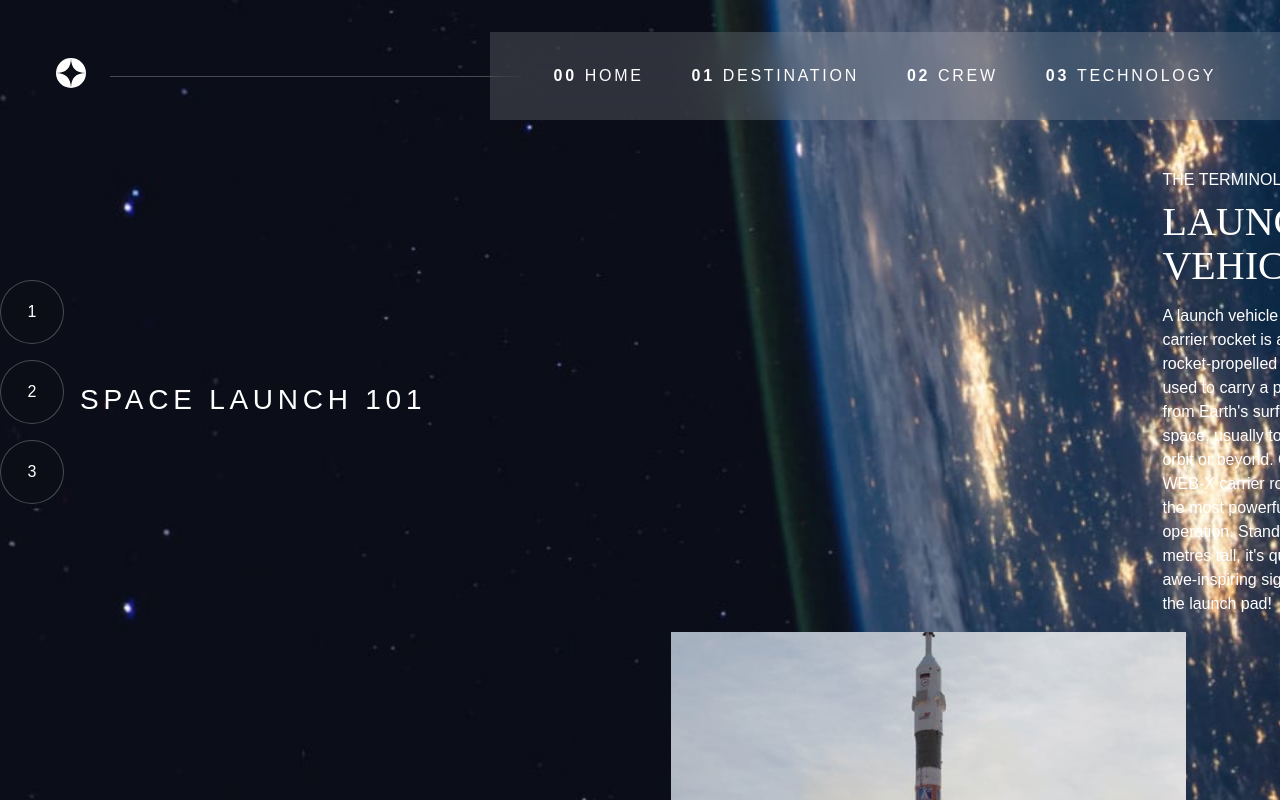
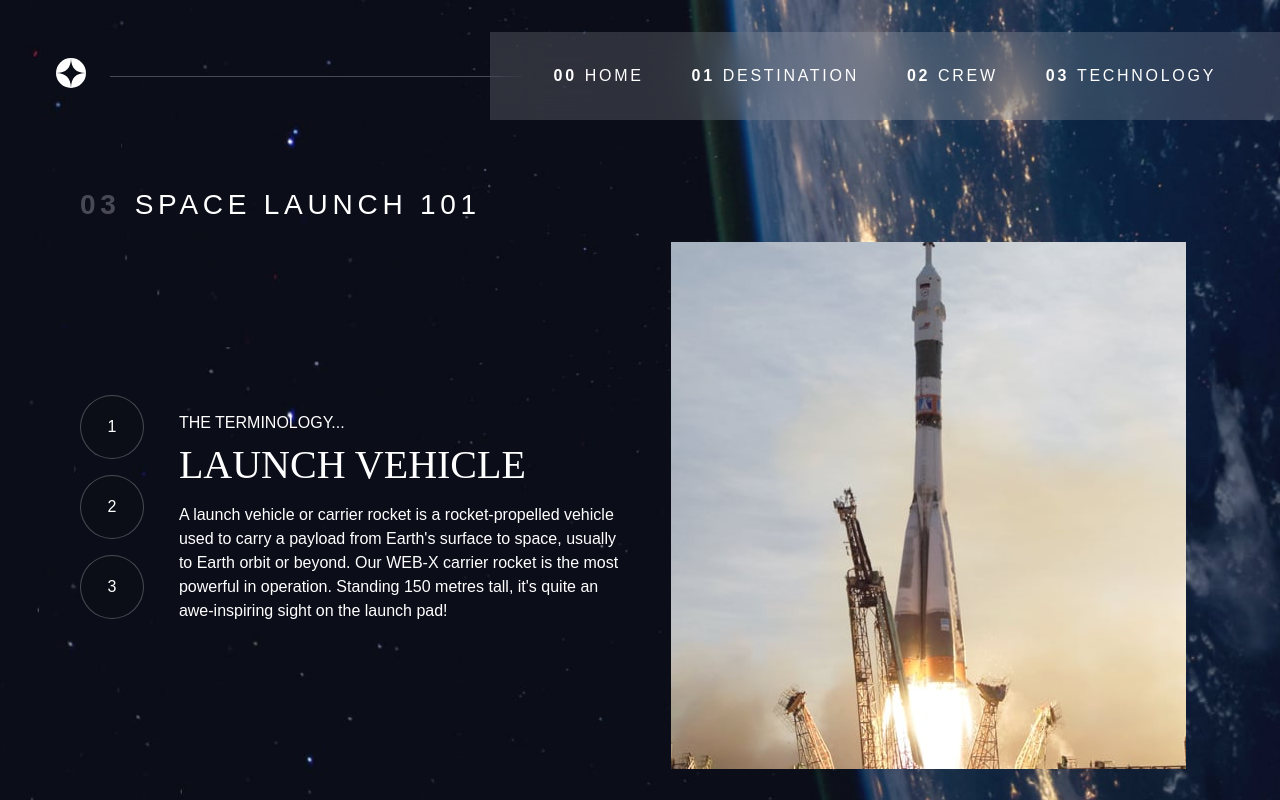
Before and after one commit to Dmnk28/space-tourism, a Next.js app in the folder next/: page /technology in a window 1280 px wide. Shown: the top 800 px of the page. Built offline with nearby package versions, Linux system fonts and the light colour scheme.

Commit message:
Implemented logic and structured layout of technology-page

```diff
--- a/next/pages/technology.tsx
+++ b/next/pages/technology.tsx
@@ -1,8 +1,9 @@
 import { useState } from "react";
-import useWindowSize from "../hooks/useWindowSize";
-
 import { NextPage } from "next";
 import Image from "next/image";
+
+import useWindowSize from "../hooks/useWindowSize";
+import switchActiveLookingTabIndicators from "../utils/switchActiveLookingTabIndicators";
 
 import { CONTENT } from "../data/content";
 
@@ -15,6 +16,7 @@ const Technology: NextPage = () => {
 
     const changeSelectedTech = (index: number) => (event: React.MouseEvent<HTMLButtonElement, MouseEvent>) => {
         event.preventDefault();
+        switchActiveLookingTabIndicators('.numbered-dot-btn', event.currentTarget);
         setCurrentTech(tech[index]);
     }
 
@@ -29,12 +31,16 @@ const Technology: NextPage = () => {
 
     return (
         <main className="grid-container grid-container--tech z-1 flow">
-            <h1 className="numbered-title"><span className="sr-only">03</span>Space Launch 101</h1>
+            <h1 className="numbered-title"><span aria-hidden="true">03</span>Space Launch 101</h1>
+            <div className="tech-tabs flow">
                 <div className="numbered-dots flex">
                     {
                         tech.map((techElement, index) => {
                             return (
-                            <button onClick={changeSelectedTech(index)}>{index + 1}<span className="sr-only">{techElement.name}</span></button>
+                                <button key={techElement.name} onClick={changeSelectedTech(index)} className="numbered-dot-btn">
+                                    {index + 1}
+                                    <span className="sr-only">{techElement.name}</span>
+                                </button>
                             )
                         })
                     }
@@ -46,7 +52,7 @@ const Technology: NextPage = () => {
                     </header>
                     <p>{currentTech.description}</p>
                 </article>
-
+            </div>
             <div className="tech-image">
                 {selectImage()}
             </div>
```
Lines whose indentation alone changed are shown as unchanged.
